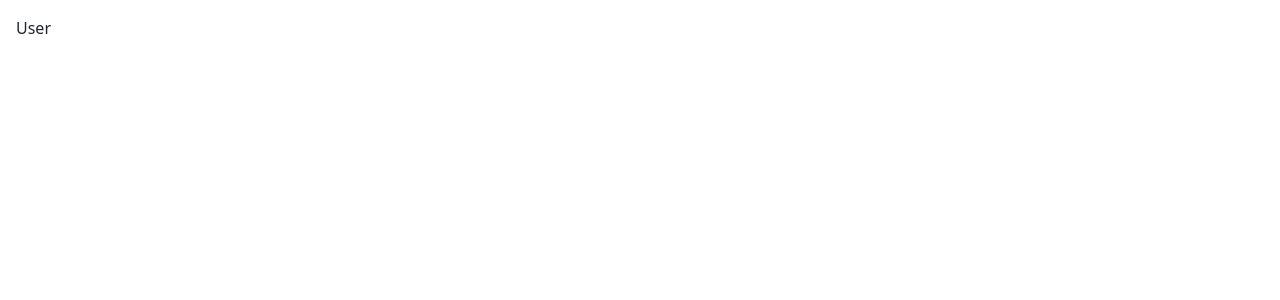
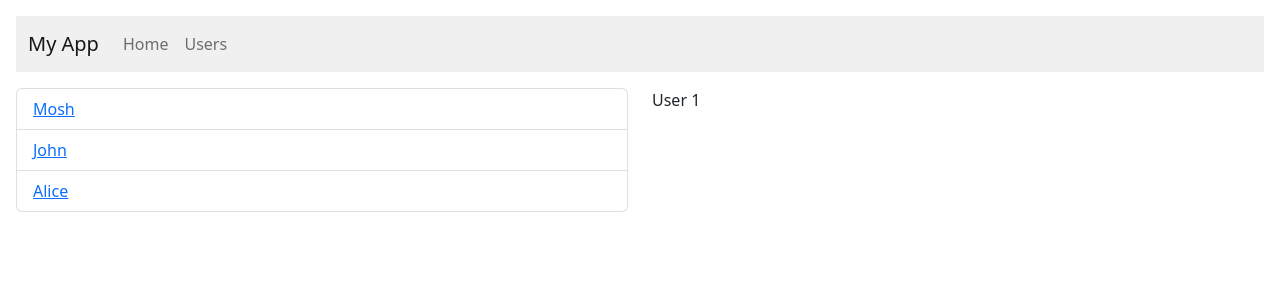
Before and after one commit to JustinSixsmith/react-mosh, a React (Vite) app: page /users/1 in a window 1280 px wide. Shown: the top 300 px of the page. Built offline with nearby package versions, Linux system fonts and the light colour scheme.

Commit message:
Works with nested routes

```diff
--- a/src/routing/Layout.tsx
+++ b/src/routing/Layout.tsx
@@ -1,10 +1,13 @@
-import NavBar from './NavBar';
+import { Outlet } from "react-router-dom";
+import NavBar from "./NavBar";
 
 const Layout = () => {
   return (
     <>
       <NavBar />
-      <div id="main"></div>
+      <div id="main">
+        <Outlet />
+      </div>
     </>
   );
 };
--- a/src/routing/NavBar.tsx
+++ b/src/routing/NavBar.tsx
@@ -1,8 +1,10 @@
+import { Link } from "react-router-dom";
+
 const NavBar = () => {
   return (
     <nav
       className="navbar navbar-expand-lg"
-      style={{ background: '#f0f0f0', marginBottom: '1rem' }}
+      style={{ background: "#f0f0f0", marginBottom: "1rem" }}
     >
       <div className="container-fluid">
         <a className="navbar-brand" href="#">
@@ -11,14 +13,14 @@
         <div className="collapse navbar-collapse" id="navbarNav">
           <ul className="navbar-nav">
             <li className="nav-item">
-              <a className="nav-link active" href="#">
+              <Link to="/" className="nav-link">
                 Home
-              </a>
+              </Link>
             </li>
             <li className="nav-item">
-              <a className="nav-link" href="#">
+              <Link to="/users" className="nav-link">
                 Users
-              </a>
+              </Link>
             </li>
           </ul>
         </div>
--- /dev/null
+++ b/src/routing/UserDetail.tsx
@@ -0,0 +1,12 @@
+import { useLocation, useParams, useSearchParams } from "react-router-dom";
+
+const UserDetail = () => {
+  const params = useParams();
+  const [searchParams, setSearchParams] = useSearchParams();
+  const location = useLocation();
+  console.log(location);
+
+  return <p>User {params.id}</p>;
+};
+
+export default UserDetail;
--- a/src/routing/UserDetailPage.tsx
+++ /dev/null
@@ -1,5 +0,0 @@
-const UserDetailPage = () => {
-  return <p>User</p>;
-};
-
-export default UserDetailPage;
--- /dev/null
+++ b/src/routing/UserList.tsx
@@ -0,0 +1,20 @@
+import { Link } from "react-router-dom";
+
+const UserList = () => {
+  const users = [
+    { id: 1, name: "Mosh" },
+    { id: 2, name: "John" },
+    { id: 3, name: "Alice" },
+  ];
+  return (
+    <ul className="list-group">
+      {users.map((user) => (
+        <li className="list-group-item" key={user.id}>
+          <Link to={`/users/${user.id}`}>{user.name}</Link>
+        </li>
+      ))}
+    </ul>
+  );
+};
+
+export default UserList;
--- a/src/routing/UserListPage.tsx
+++ /dev/null
@@ -1,18 +0,0 @@
-const UserListPage = () => {
-  const users = [
-    { id: 1, name: 'Mosh' },
-    { id: 2, name: 'John' },
-    { id: 3, name: 'Alice' },
-  ];
-  return (
-    <ul className="list-group">
-      {users.map((user) => (
-        <li className="list-group-item" key={user.id}>
-          <a href="#">{user.name}</a>
-        </li>
-      ))}
-    </ul>
-  );
-};
-
-export default UserListPage;
--- /dev/null
+++ b/src/routing/UsersPage.tsx
@@ -0,0 +1,17 @@
+import { Outlet } from "react-router-dom";
+import UserList from "./UserList";
+
+const UsersPage = () => {
+  return (
+    <div className="row">
+      <div className="col">
+        <UserList />
+      </div>
+      <div className="col">
+        <Outlet />
+      </div>
+    </div>
+  );
+};
+
+export default UsersPage;
--- a/src/routing/routes.tsx
+++ b/src/routing/routes.tsx
@@ -1,14 +1,22 @@
 import { createBrowserRouter } from "react-router-dom";
-import ContactPage from "./ContactPage";
 import HomePage from "./HomePage";
-import UserDetailPage from "./UserDetailPage";
-import UserListPage from "./UserListPage";
+import Layout from "./Layout";
+import UserDetail from "./UserDetail";
+import UsersPage from "./UsersPage";
 
 const router = createBrowserRouter([
-  { path: "/", element: <HomePage /> },
-  { path: "/users", element: <UserListPage /> },
-  { path: "/users/:id", element: <UserDetailPage /> },
-  { path: "/contact", element: <ContactPage /> },
+  {
+    path: "/",
+    element: <Layout />,
+    children: [
+      { index: true, element: <HomePage /> },
+      {
+        path: "users",
+        element: <UsersPage />,
+        children: [{ path: ":id", element: <UserDetail /> }],
+      },
+    ],
+  },
 ]);
 
 export default router;
```
